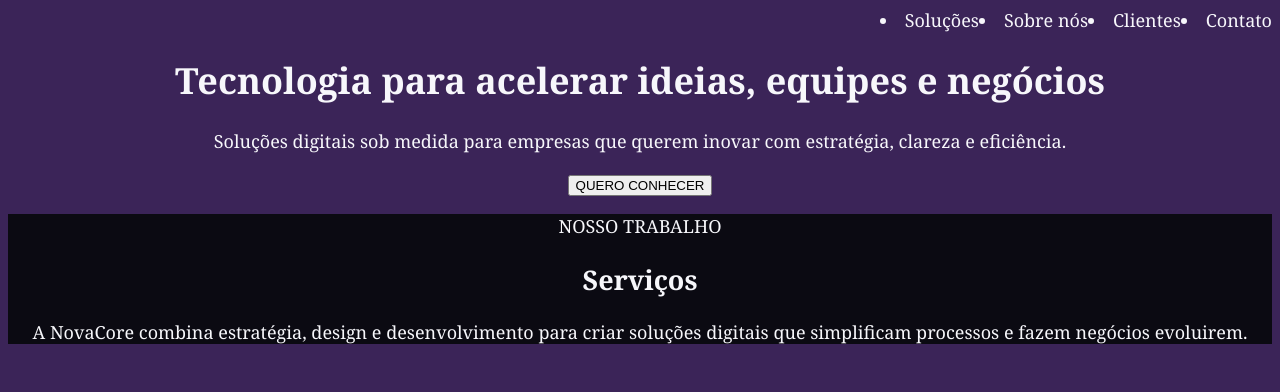
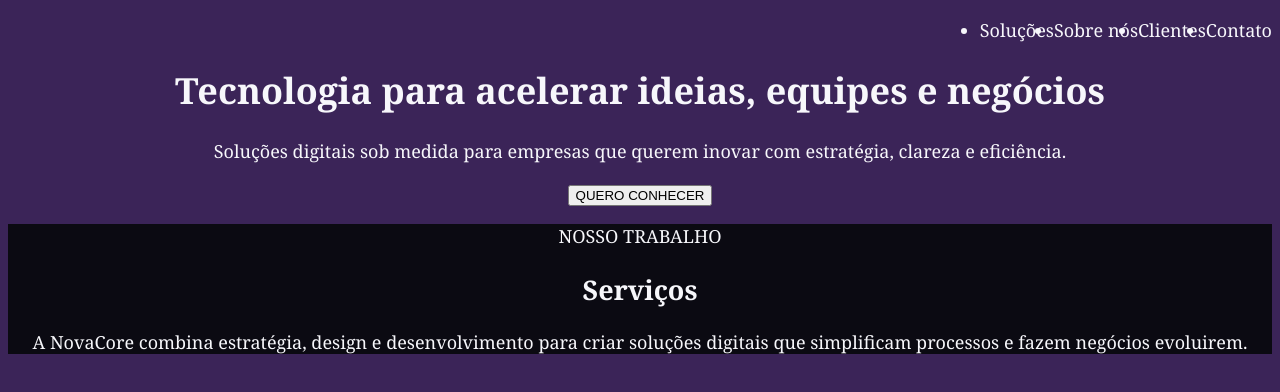
Before and after one commit to sampaiodelvane/Atividades-Fron-End-Design, a plain HTML site: page index.html in a window 1280 px wide. Drawn offline with Linux system fonts and the light colour scheme.

Commit message:
Aula 17/09/2026

```diff
--- a/index.html
+++ b/index.html
@@ -8,10 +8,13 @@
 </head>
 <body>
     <header>
-        <li>Soluções</li>
-        <li>Sobre nós</li>
-        <li>Clientes</li>
-        <li>Contato</li>
+        <ul>
+            <li>Soluções</li>
+            <li>Sobre nós</li>
+            <li>Clientes</li>
+            <li>Contato</li>
+        </ul>
+
     </header>
     <hero>
             <h1>Tecnologia para acelerar ideias, equipes e negócios</h1>
--- a/style.css
+++ b/style.css
@@ -4,8 +4,9 @@ text-align: center;
 font-family: Georgia, 'Times New Roman', Times, serif;
 font-size: large;}
 
-header{display: flex;
-justify-content: end;}
+ul{display: flex;
+justify-content: end;
+text-align: right;}
 
 section{color: #f7f7fb;
 background-color: #0b0a12}
```
